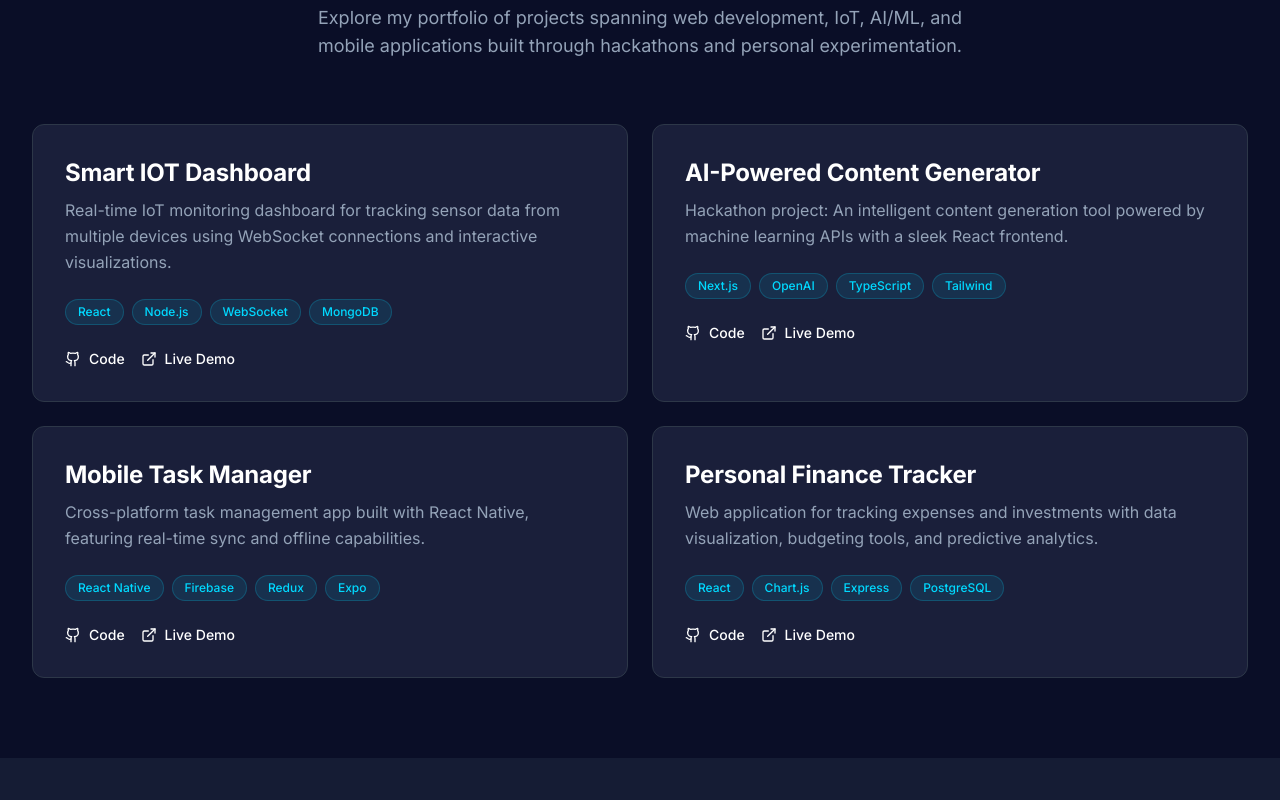
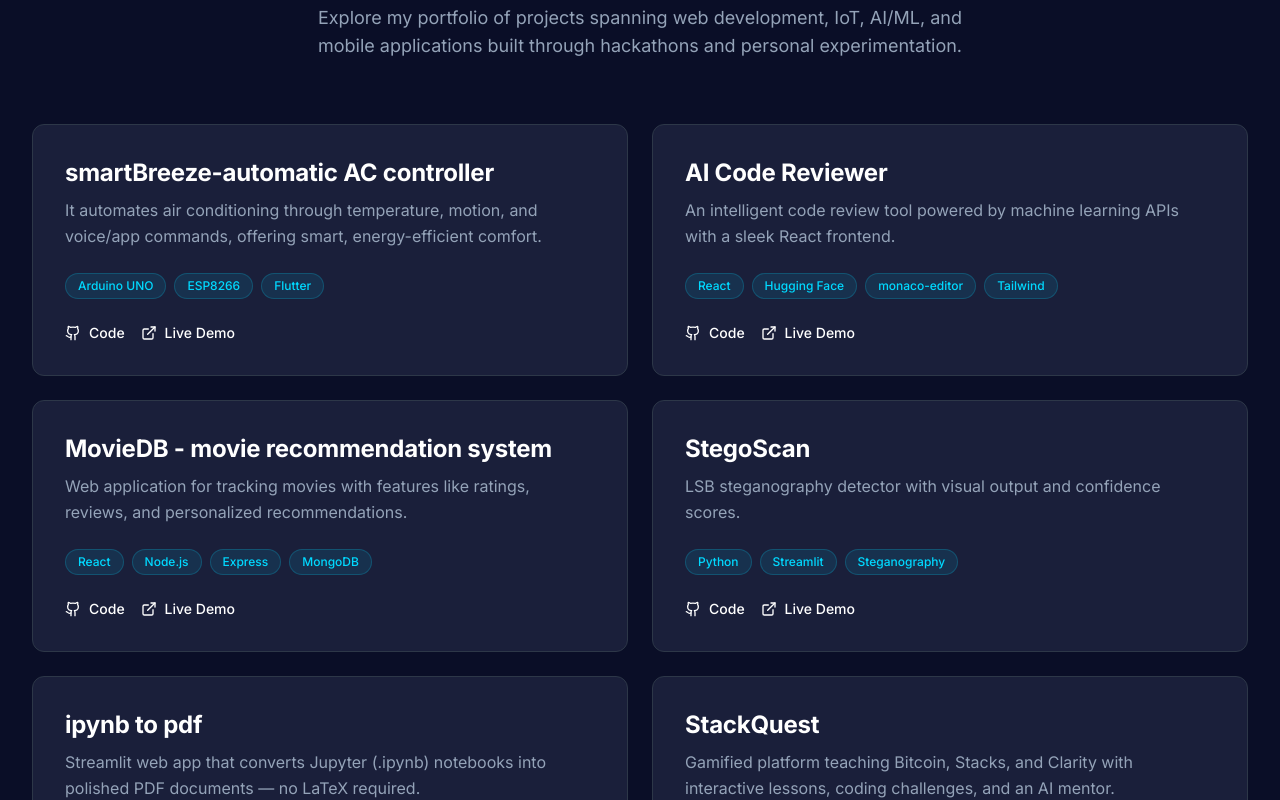
Before and after one commit to Dheerajvishwakarma2004/devsphere-personal-portfolio, a Next.js app: page / in a window 1280 px wide. Shown: the part 940-1740 px from the top of the page. Built offline with nearby package versions, Linux system fonts and the light colour scheme.

Commit message:
changes in project section

```diff
--- a/components/projects-section.tsx
+++ b/components/projects-section.tsx
@@ -5,42 +5,60 @@ import { ExternalLink, Github } from "lucide-react"
 const projects = [
   {
     id: 1,
-    title: "Smart IOT Dashboard",
+    title: "smartBreeze-automatic AC controller",
     description:
-      "Real-time IoT monitoring dashboard for tracking sensor data from multiple devices using WebSocket connections and interactive visualizations.",
-    tags: ["React", "Node.js", "WebSocket", "MongoDB"],
-    github: "https://github.com",
-    live: "https://example.com",
+      "It automates air conditioning through temperature, motion, and voice/app commands, offering smart, energy-efficient comfort.",
+    tags: ["Arduino UNO", "ESP8266", "Flutter"],
+    github: "https://github.com/Dheerajvishwakarma2004/smartBreeze-automatic_AC_controller",
+    live: "https://github.com/Dheerajvishwakarma2004/smartBreeze-automatic_AC_controller/releases/tag/v1.0.0",
     gradient: "from-cyan-500 to-blue-500",
   },
   {
     id: 2,
-    title: "AI-Powered Content Generator",
+    title: "AI Code Reviewer",
     description:
-      "Hackathon project: An intelligent content generation tool powered by machine learning APIs with a sleek React frontend.",
-    tags: ["Next.js", "OpenAI", "TypeScript", "Tailwind"],
-    github: "https://github.com",
-    live: "https://example.com",
+      "An intelligent code review tool powered by machine learning APIs with a sleek React frontend.",
+    tags: ["React", "Hugging Face", "monaco-editor", "Tailwind"],
+    github: "https://github.com/Dheerajvishwakarma2004/ai-code-review",
+    live: "https://ai-code-review-frontend.vercel.app/",
     gradient: "from-purple-500 to-indigo-500",
   },
   {
     id: 3,
-    title: "Mobile Task Manager",
+    title: "MovieDB - movie recommendation system",
     description:
-      "Cross-platform task management app built with React Native, featuring real-time sync and offline capabilities.",
-    tags: ["React Native", "Firebase", "Redux", "Expo"],
-    github: "https://github.com",
-    live: "https://example.com",
+      "Web application for tracking movies with features like ratings, reviews, and personalized recommendations.",
+    tags: ["React", "Node.js", "Express", "MongoDB"],
+    github: "https://github.com/Dheerajvishwakarma2004/movie-recommendation",
+    live: "https://moviedb-movie-recommendation.vercel.app/",
     gradient: "from-pink-500 to-rose-500",
   },
   {
     id: 4,
-    title: "Personal Finance Tracker",
+    title: "StegoScan",
+    description: "LSB steganography detector with visual output and confidence scores.",
+    tags: ["Python", "Streamlit", "Steganography"],
+    github: "https://github.com/Dheerajvishwakarma2004/Stego_scan",
+    live: "https://stegoscan.streamlit.app/",
+    gradient: "from-green-500 to-cyan-500",
+  },
+  {
+    id: 5,
+    title: "ipynb to pdf",
+  description: "Streamlit web app that converts Jupyter (.ipynb) notebooks into polished PDF documents — no LaTeX required.",
+    tags: ["Python", "Streamlit", "nbconvert"],
+    github: "https://github.com/Dheerajvishwakarma2004/ipynb_to_pdf",
+    live: "https://ipynbtopdf.streamlit.app/",
+    gradient: "from-green-500 to-cyan-500",
+  },
+  {
+    id: 6,
+    title: "StackQuest",
     description:
-      "Web application for tracking expenses and investments with data visualization, budgeting tools, and predictive analytics.",
-    tags: ["React", "Chart.js", "Express", "PostgreSQL"],
-    github: "https://github.com",
-    live: "https://example.com",
+      "Gamified platform teaching Bitcoin, Stacks, and Clarity with interactive lessons, coding challenges, and an AI mentor.",
+    tags: ["Next.js", "Supabase", "TypeScript", "Tailwind"],
+    github: "https://github.com/Dheerajvishwakarma2004/StacksQuest",
+    live: "https://stacks-quest.vercel.app/",
     gradient: "from-yellow-500 to-orange-500",
   },
 ]
```
